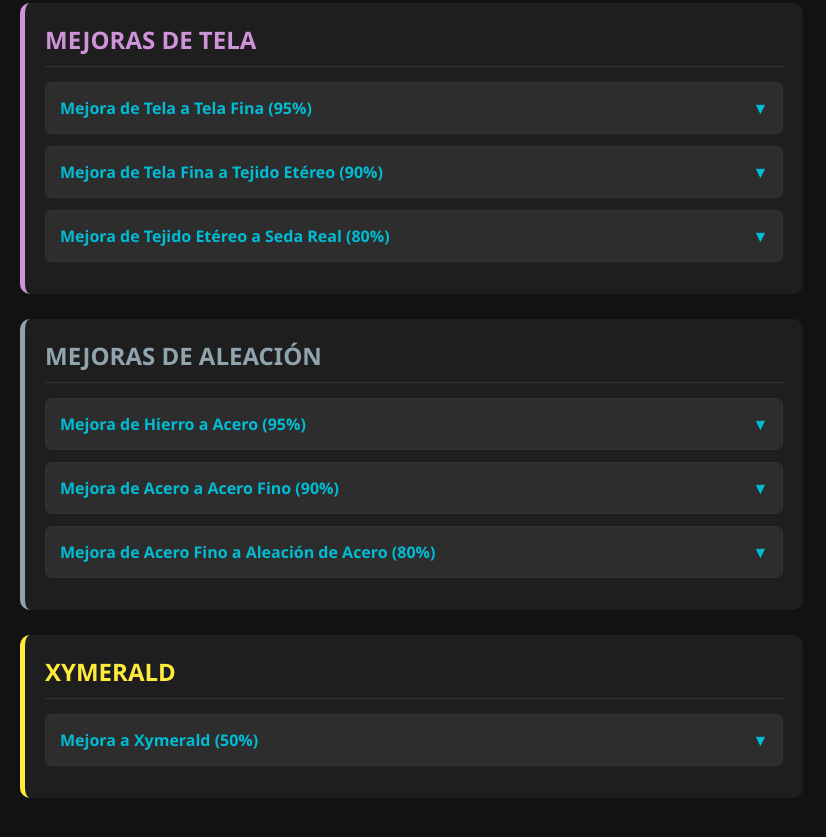
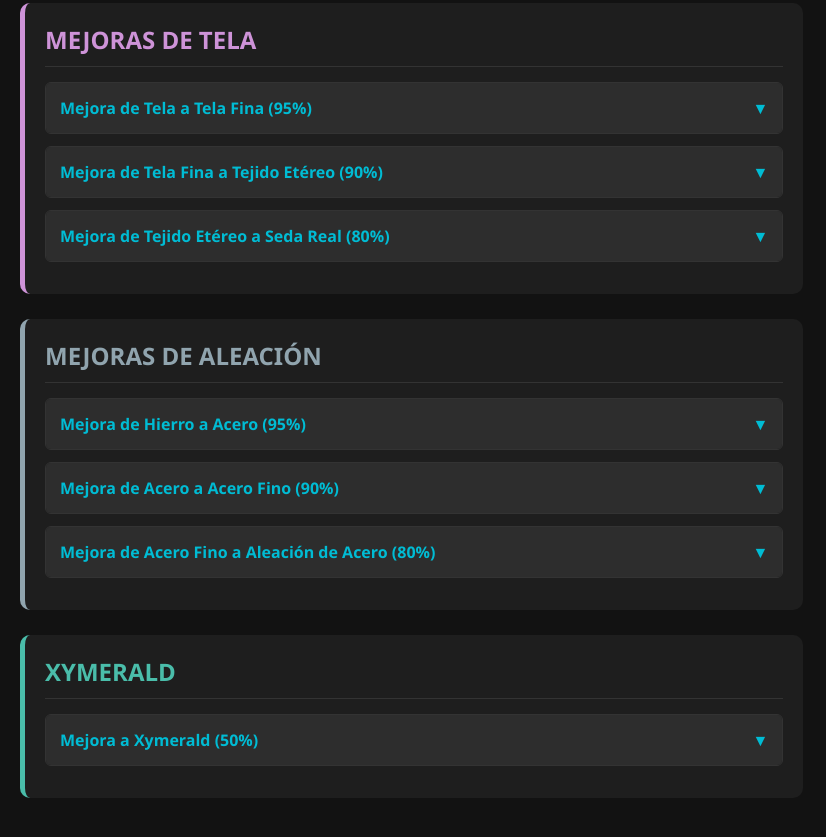
Before and after one commit to Kariudo49/crafting-regnum, a plain HTML site: page index.html in a window 1280 px wide. Shown: the part 333-1170 px from the top of the page, without its empty margins (0-826 px from the left). Drawn offline with Linux system fonts and the light colour scheme.

Commit message:
Update index.html

```diff
--- a/index.html
+++ b/index.html
@@ -13,13 +13,13 @@
         .card-arcos { border-left: 5px solid #634F39; }
         .card-mago { border-left: 5px solid #ce93d8; }
         .card-aleacion { border-left: 5px solid #90a4ae; }
-        .card-xymerald { border-left: 5px solid #ffeb3b; }
+        .card-xymerald { border-left: 5px solid #4ABDAA; }
 
         .char-title { text-transform: uppercase; margin-bottom: 15px; border-bottom: 1px solid #333; padding-bottom: 10px; margin-top: 0; }
         .title-arcos { color: #634F39; }
         .title-mago { color: #ce93d8; }
         .title-aleacion { color: #90a4ae; }
-        .title-xymerald { color: #ffeb3b; }
+        .title-xymerald { color: #4ABDAA; }
 
         .piece-container { background: #252525; margin-bottom: 12px; border-radius: 6px; overflow: hidden; border: 1px solid #333; }
         .piece-header { background: #2d2d2d; padding: 14px; cursor: pointer; display: flex; justify-content: space-between; align-items: center; font-weight: bold; color: #00bcd4; }
```
